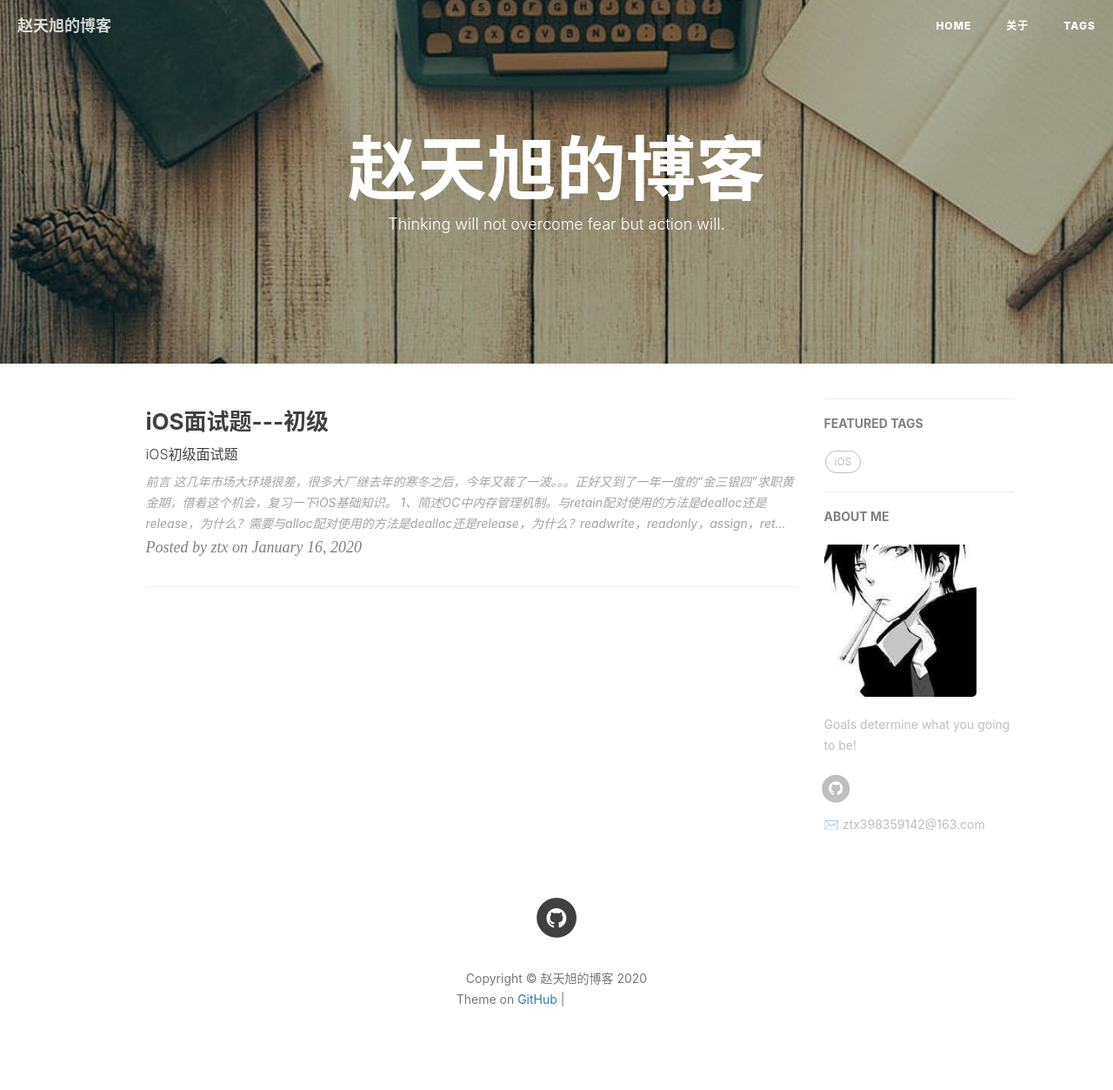
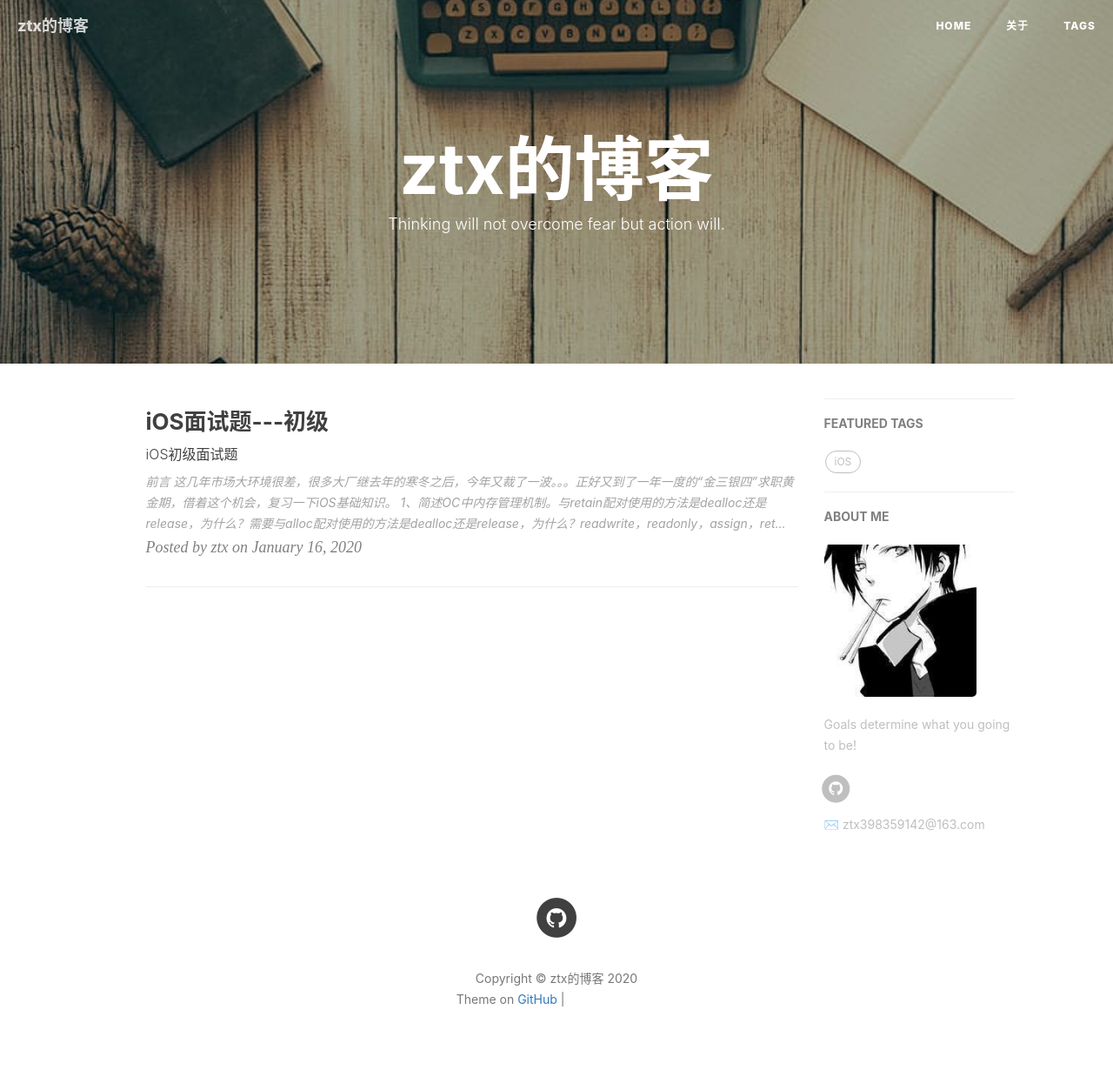
Before and after one commit to zhaotianxu0375/zhaotianxu0375.github.io, a Jekyll site: the page built from index.html, in a window 1280 px wide. Shown: the whole page at 87% size. Built offline with Jekyll 4.4.1, drawn with Linux system fonts in a browser that asks for light colours; nearby versions of some CDN libraries; the list of posts is cut into pages by our own code; comment, search, counter and statistics services are not loaded; grey boxes are pictures that could not be loaded.

Commit message:
修改title

```diff
--- a/_config.yml
+++ b/_config.yml
@@ -1,6 +1,6 @@
 # Site settings
-title: 赵天旭的博客
-SEOTitle: 赵天旭的博客
+title: ztx的博客
+SEOTitle: ztx的博客
 header-img: img/post-bg-desk.jpg
 email: ztx398359142@163.com
 description: "Every failure is leading towards success."
```
Also changed, not shown: _posts/2020-01-16-iOS初级面试题.md (+3 -3 lines).
